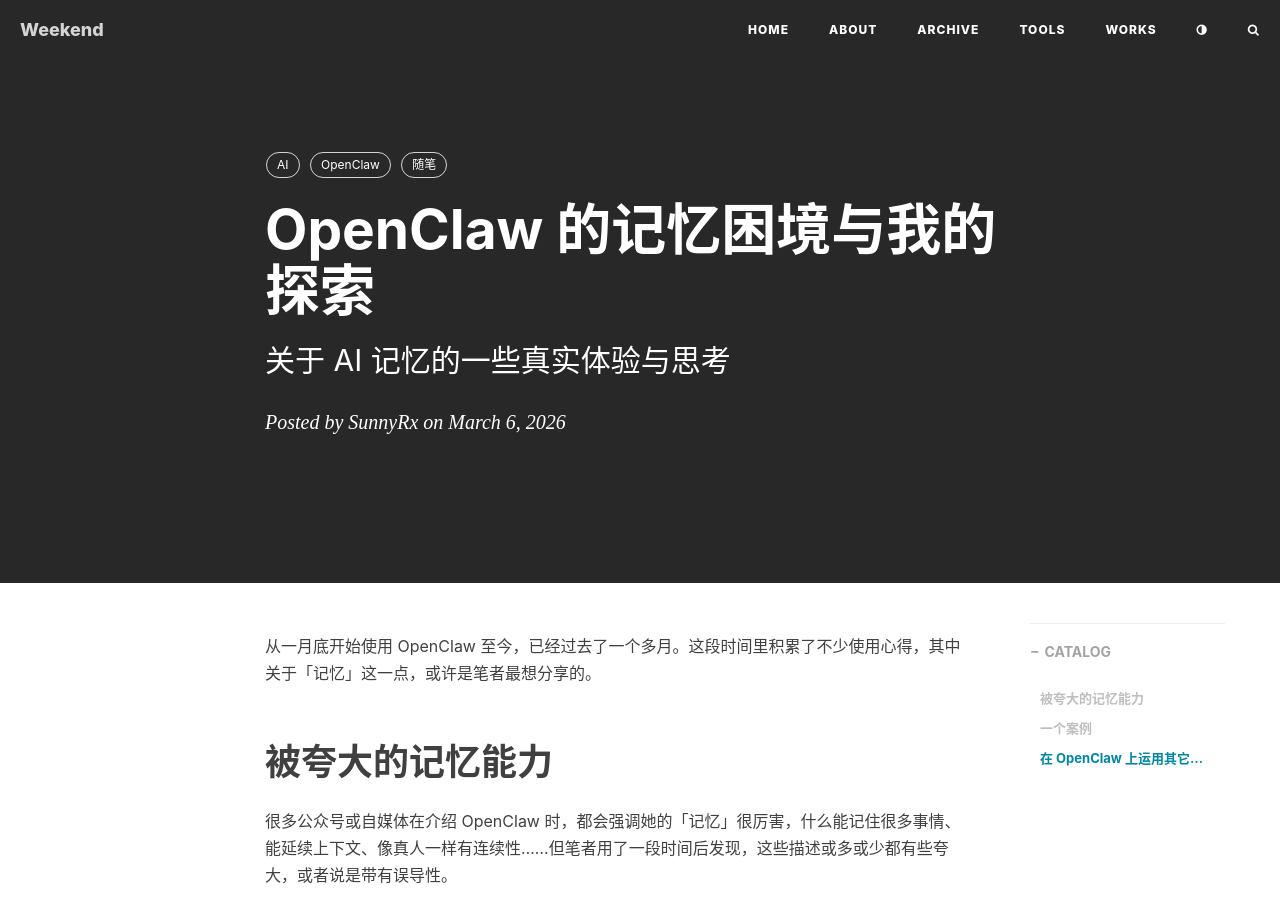
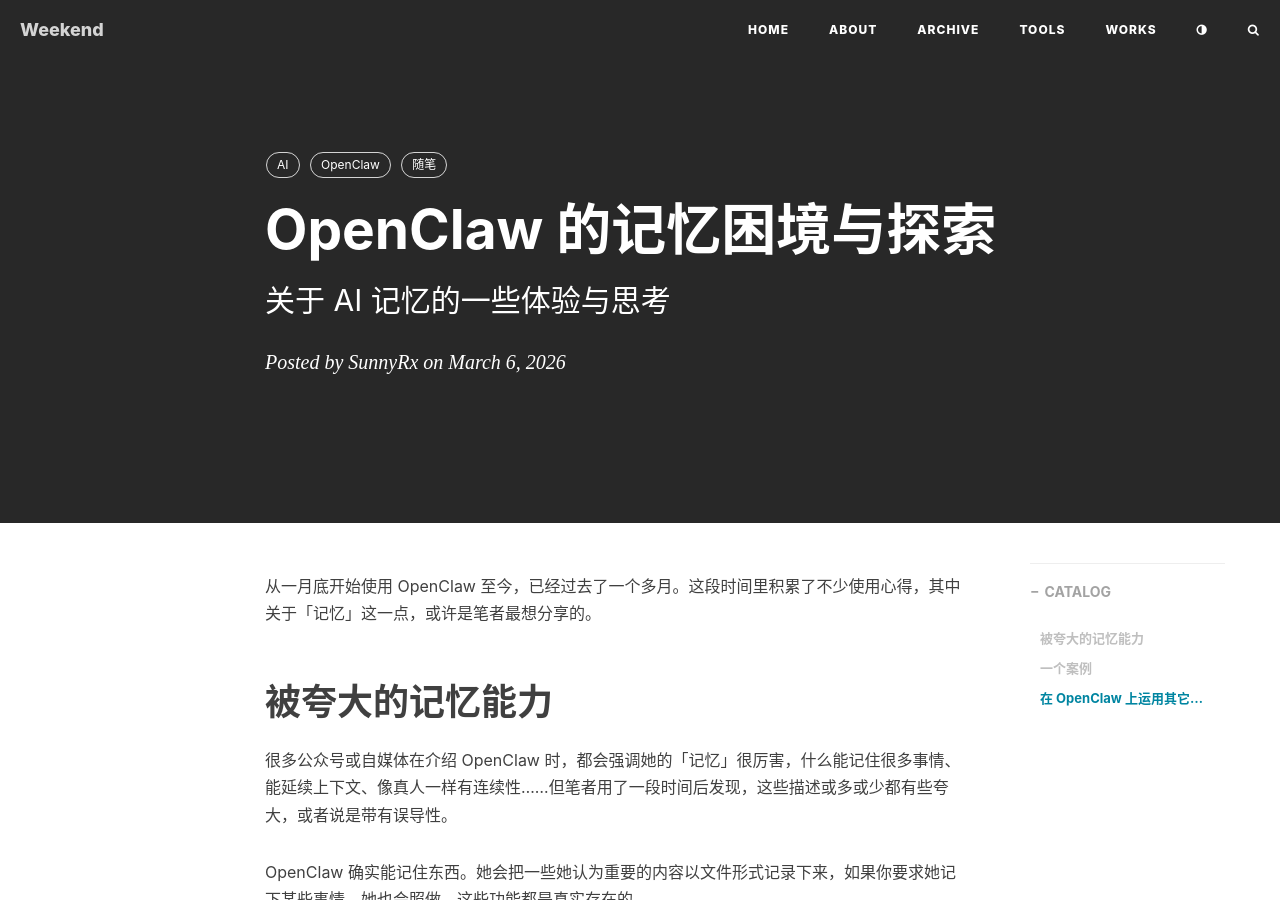
Before and after one commit to SunnyRx/SunnyRx.github.io, a Jekyll site: the page built from _posts/2026-03-06-2026-03-06-thoughts-on-openclaw-memory.md, in a window 1280 px wide and 900 px high. Built offline with Jekyll 4.4.1, drawn with Linux system fonts in a browser that asks for light colours; nearby versions of some CDN libraries; comment, search, counter and statistics services are not loaded.

Commit message:
修正博文

```diff
--- a/_posts/2026-03-06-2026-03-06-thoughts-on-openclaw-memory.md
+++ b/_posts/2026-03-06-2026-03-06-thoughts-on-openclaw-memory.md
@@ -1,7 +1,7 @@
 ---
 layout: post
-title: "OpenClaw 的记忆困境与我的探索"
-subtitle: "关于 AI 记忆的一些真实体验与思考"
+title: "OpenClaw 的记忆困境与探索"
+subtitle: "关于 AI 记忆的一些体验与思考"
 date: 2026-03-06
 author: "SunnyRx"
 header-img: "img/post-bg-gray.webp"
```
Also changed, not shown: _posts/2025-12-31-review-2025.md (+1 -1 lines).
